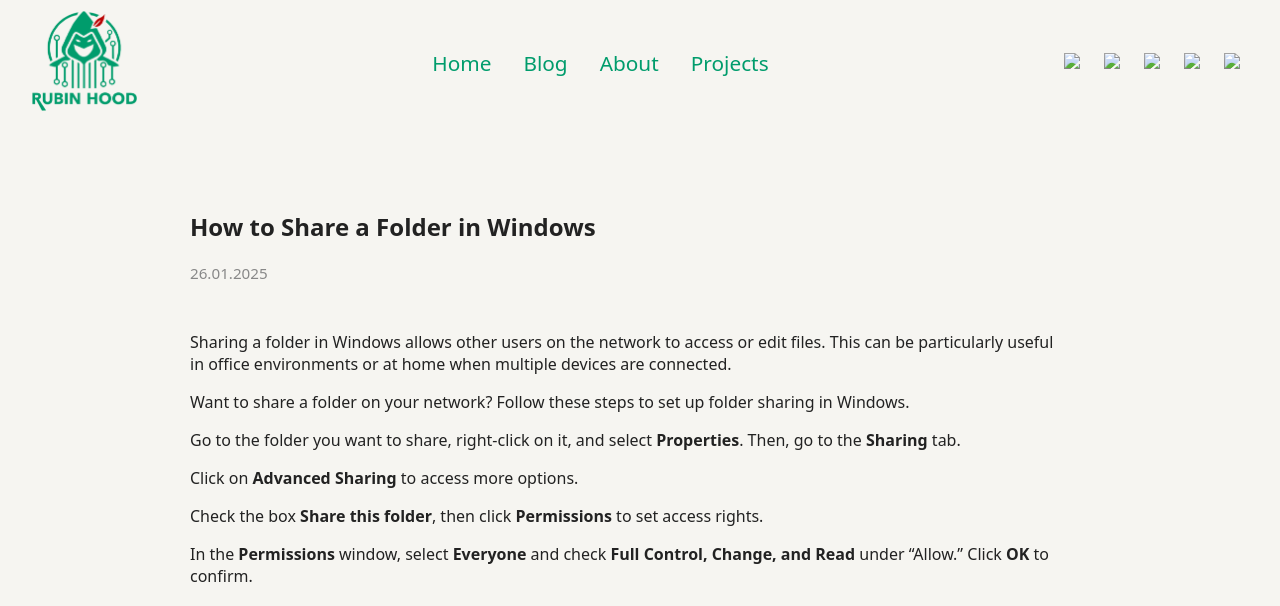
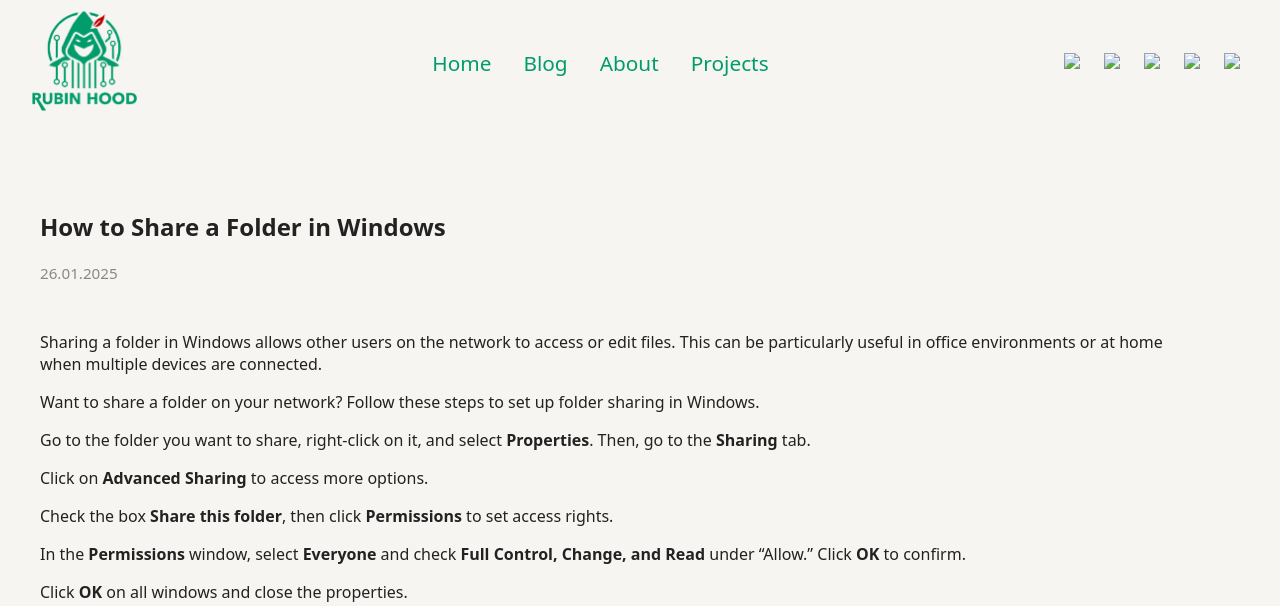
Before and after one commit to rubin-hood/website, a Jekyll site: the page built from _posts/2025-01-26-How to Share a Folder in Windows.md, in a window 1280 px wide and 1400 px high. Shown: the top 606 px of the window. Built offline with Jekyll 4.4.1, drawn with Linux system fonts in a browser that asks for light colours; grey boxes are pictures that could not be loaded.

Commit message:
Update style.css

```diff
--- a/assets/css/style.css
+++ b/assets/css/style.css
@@ -325,7 +325,7 @@
   max-height: none !important;
   overflow-y: visible !important;
 
-  max-width: 900px;           /* <--- NEU: begrenzt die Breite! */
+  max-width: 1200px;           /* <--- NEU: begrenzt die Breite! */
   margin: 2.5rem auto;         /* zentriert + Abstand oben/unten */
   background: transparent;
 
```
